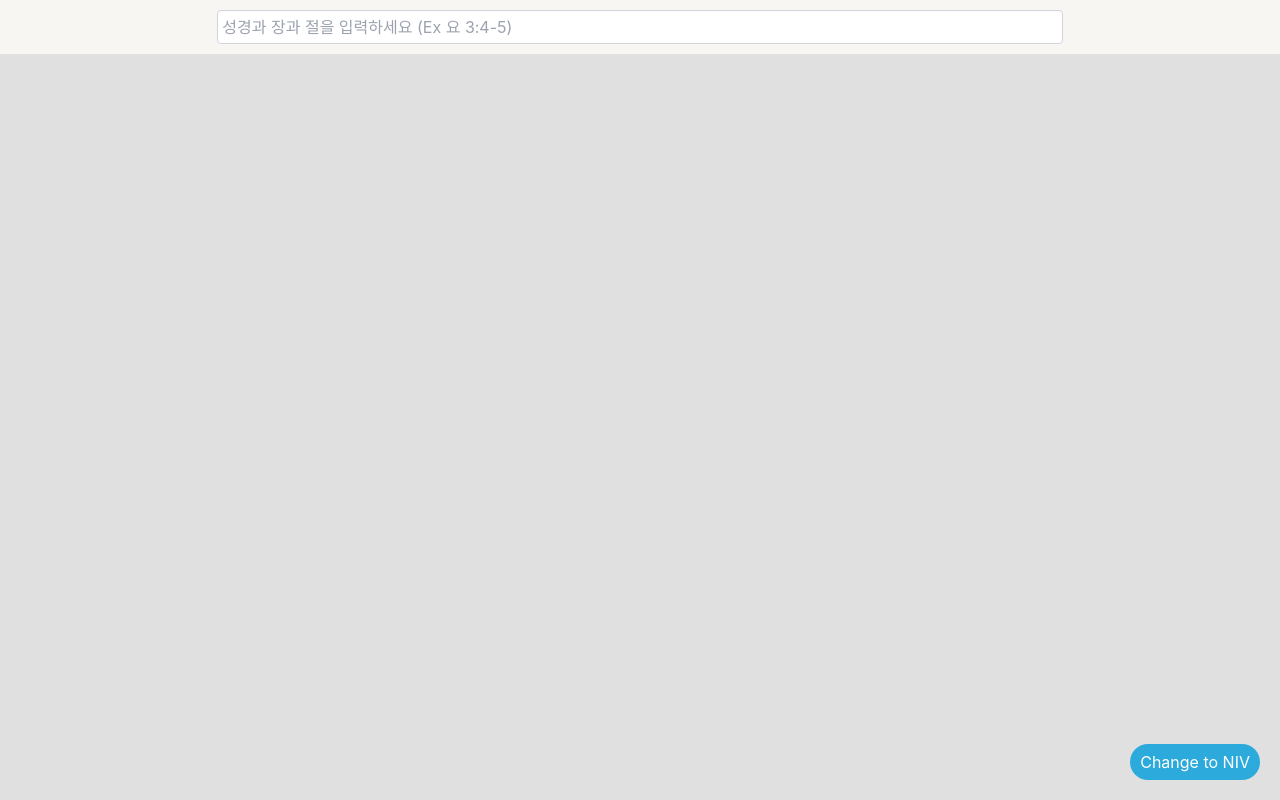
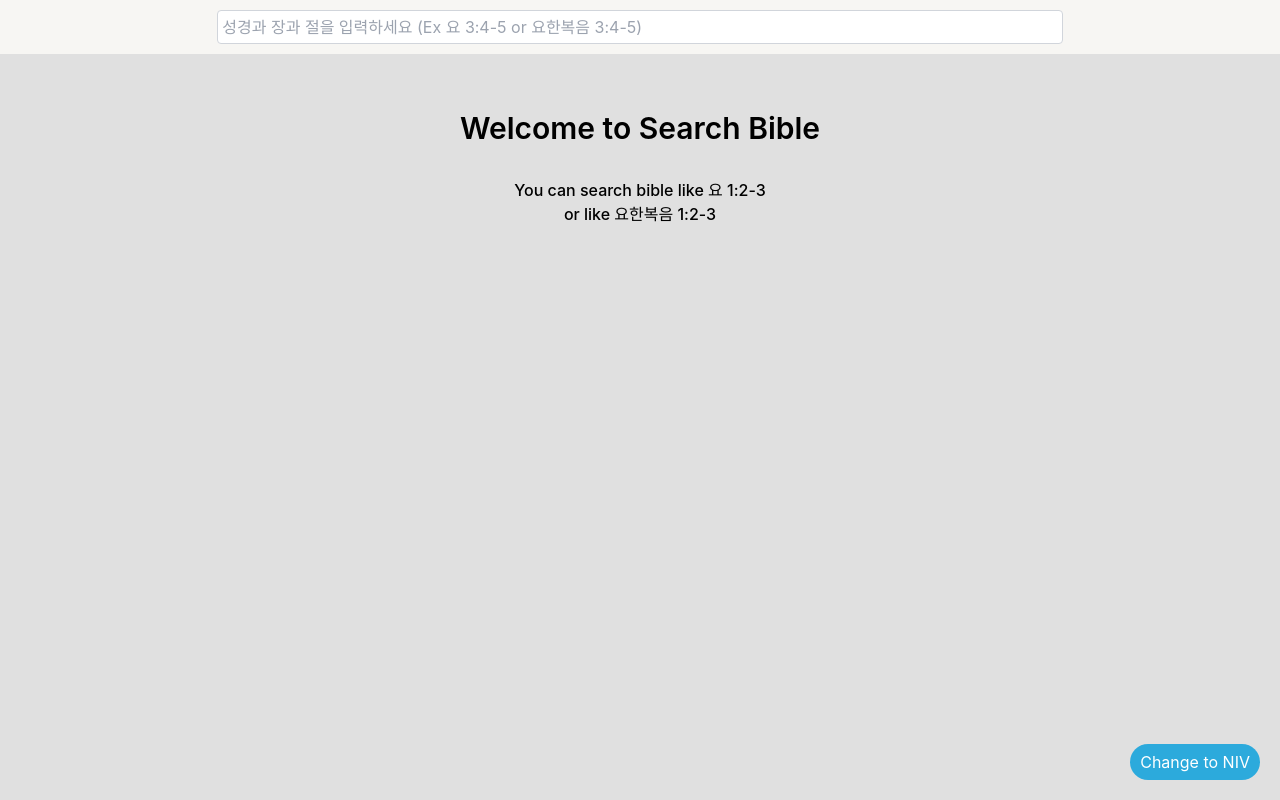
Before and after one commit to daveg7lee/search-bible, a Next.js app: page / in a window 1280 px wide. Built offline with nearby package versions, Linux system fonts and the light colour scheme.

Commit message:
Welcome Page

```diff
--- a/pages/index.tsx
+++ b/pages/index.tsx
@@ -37,19 +37,27 @@ const App = () => {
           <input
             {...register('value', { required: true })}
             type="text"
-            placeholder="성경과 장과 절을 입력하세요 (Ex 요 3:4-5)"
+            placeholder="성경과 장과 절을 입력하세요 (Ex 요 3:4-5 or 요한복음 3:4-5)"
             className="w-full rounded p-1 border-gray-300 border focus:outline-none focus:ring-1 focus:ring-black focus:ring-opacity-60"
           />
         </form>
       </div>
       <div className="h-full w-full bg-bgColor p-6 relative">
-        {bible && verses && (
+        {bible && verses ? (
           <iframe
             src={`http://ibibles.net/quote.php?${version}-${bible}/${verses}`}
             className="w-full h-full"
           >
             <p>현재 사용 중인 브라우저는 iframe 요소를 지원하지 않습니다!</p>
           </iframe>
+        ) : (
+          <div className="flex items-center flex-col h-full">
+            <h1 className="text-3xl font-semibold py-8">
+              Welcome to Search Bible
+            </h1>
+            <p className="font-medium">You can search bible like 요 1:2-3</p>
+            <p className="font-medium">or like 요한복음 1:2-3</p>
+          </div>
         )}
         <button
           onClick={changeVersion}
```
